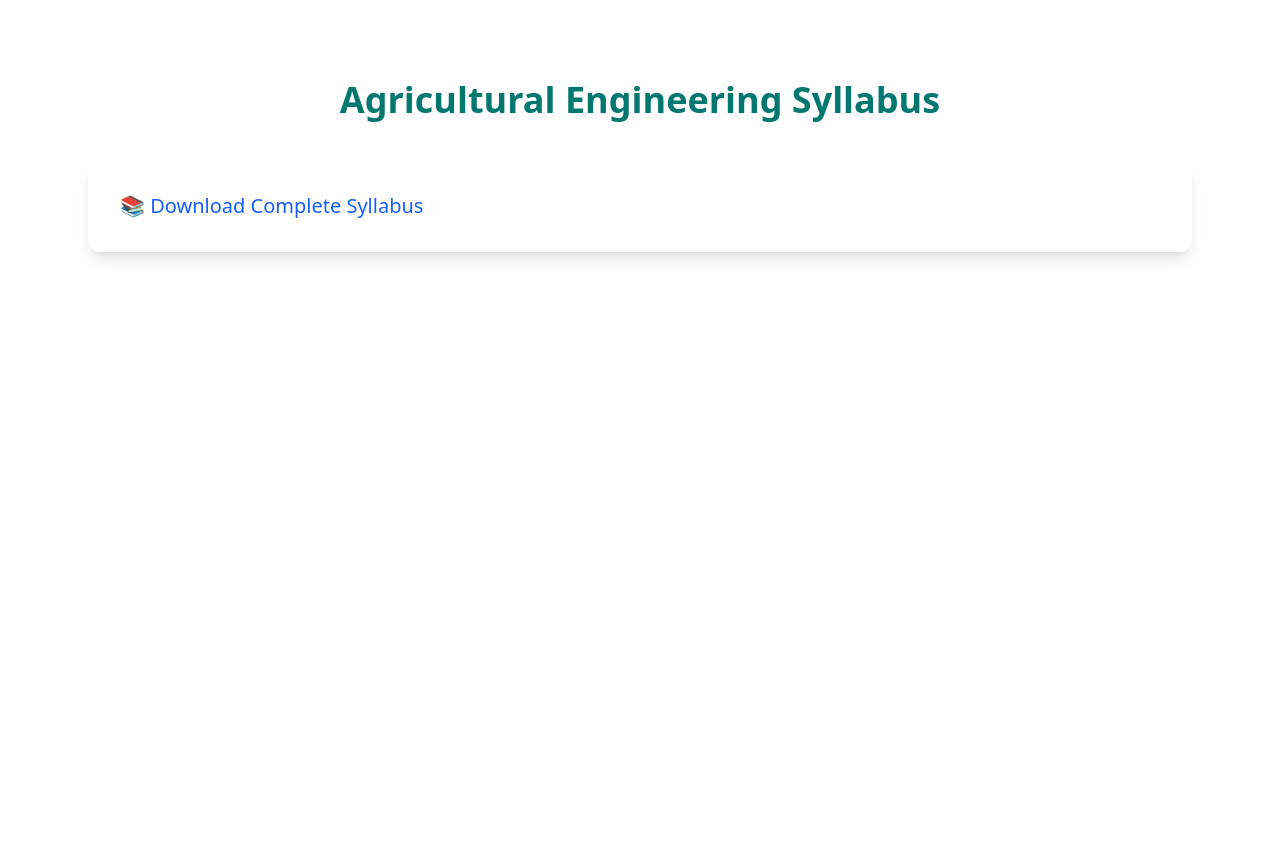
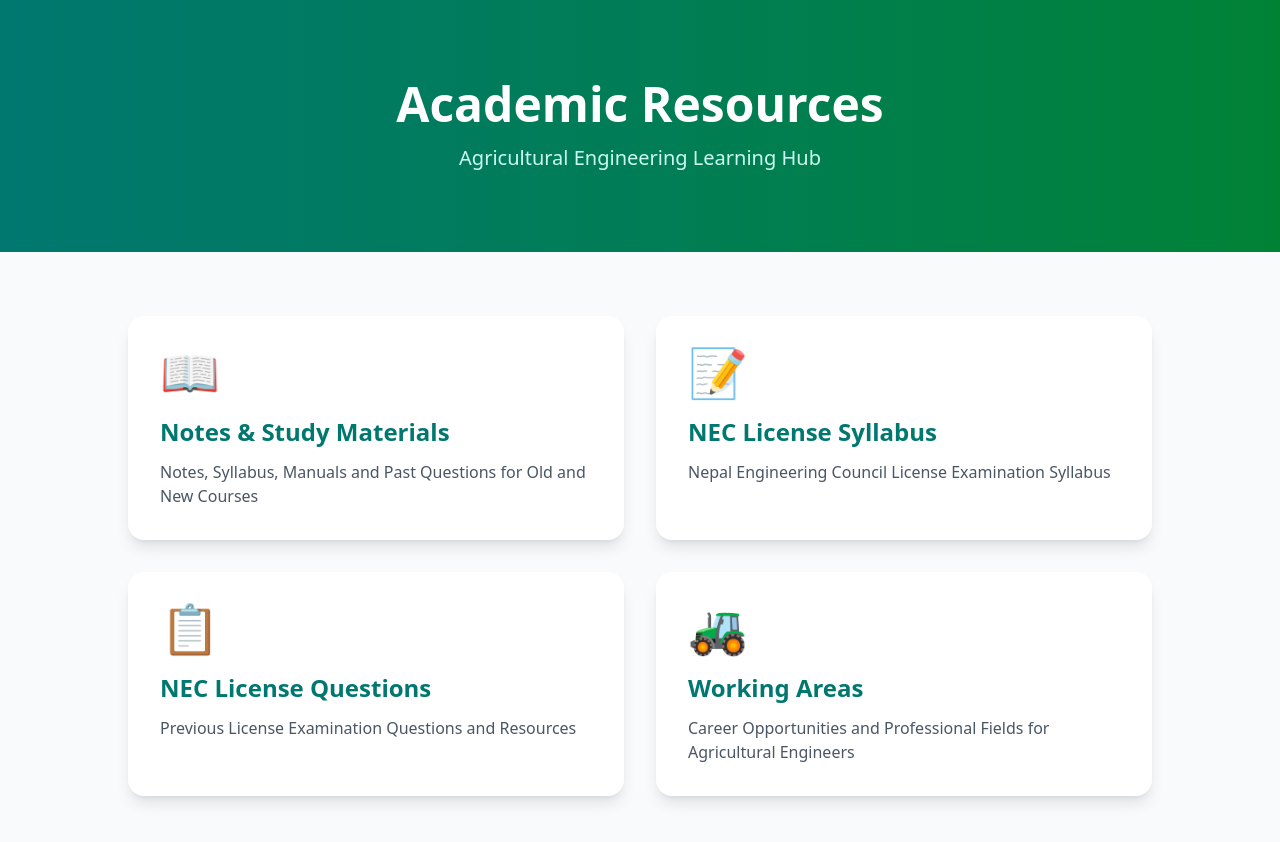
Before and after one commit to naess-c/naess-website-, a Next.js app: page /syllabus in a window 1280 px wide. Shown: the top 842 px of the page. Before the commit the page ends 800 px from the top, so only its background shows below. Built offline with nearby package versions, Linux system fonts and the light colour scheme.

Commit message:
Add sitemap

```diff
--- a/app/agrineer/page.tsx
+++ b/app/agrineer/page.tsx
@@ -103,9 +103,7 @@ export default function AgrineerPage() {
                 )}
 
               </div>
-              <div className="absolute bottom-3 left-3 bg-black/70 text-white px-3 py-1 rounded-lg text-sm font-medium">
-  {journal.volume}
-</div>
+
 
               {/* Content */}
               <div className="p-5">
--- /dev/null
+++ b/app/career/page.tsx
@@ -0,0 +1,166 @@
+export default function CareerPage() {
+  const government = [
+    "Department of Water Resources and Irrigation (DWRI)",
+    "Prime Minister Agriculture Modernization Project (PMAMP)",
+    "Agriculture Knowledge Center (AKC)",
+    "Nepal Agricultural Research Council (NARC)",
+    "Ministry of Agriculture and Livestock Development",
+    "Alternative Energy Promotion Centre (AEPC)",
+    "Ministry of Local Government and Rural Development",
+    "Department of Forests and Soil Conservation",
+    "Department of Hydrology and Meteorology (DHM)",
+    "Center for Agriculture Infrastructure Development and Mechanization Promotion (CAIDMP)",
+  ];
+
+  const ngo = [
+    "Food and Agriculture Organization (FAO)",
+    "International Centre for Integrated Mountain Development (ICIMOD)",
+    "United Nations Development Programme (UNDP)",
+    "Private Agro-tech Companies",
+    "Helvetas Nepal",
+    "Winrock International",
+    "CIMMYT",
+    "OXFAM",
+    "World Food Programme (WFP)",
+    "USAID Projects",
+    "SAARC Agriculture Centre",
+    "Sustainable Agriculture Development Program Nepal (SADP-Nepal)",
+    "Center for Environmental and Agricultural Policy Research, Extension and Development (CEAPRED)",
+    "Forum for Rural Welfare and Agricultural Reform for Development (FORWARD Nepal)",
+    "SAHAS Nepal",
+    "And Many More...",
+  ];
+
+  const privateSector = [
+    "Agricultural Machinery Companies",
+    "Irrigation Equipment Companies",
+    "Renewable Energy Industries",
+    "Solar & Biogas Companies",
+    "Food Processing Industries",
+    "Cold Storage & Dairy Industries",
+    "Agricultural Consultancy Firms",
+    "GIS & Drone Mapping Companies",
+    "Precision Agriculture Startups",
+    "Agribusiness Enterprises",
+    "Agri-Tech Innovation Companies",
+    "Seed Industries",
+    "Fertilizer Industries",
+    "Agricultural Equipment Import Companies",
+    "Agricultural Construction Firms",
+    "Smart Farming Technology Companies",
+  ];
+
+  return (
+    <main className="min-h-screen bg-gray-50">
+
+      {/* Hero Section */}
+      <section className="bg-gradient-to-r from-teal-700 to-green-700 text-white py-20">
+        <div className="max-w-6xl mx-auto px-6 text-center">
+
+          <h1 className="text-5xl font-bold mb-4">
+            Working Areas of Agricultural Engineers
+          </h1>
+
+          <p className="text-xl text-teal-100 max-w-4xl mx-auto">
+            Agricultural Engineers play a vital role in mechanization,
+            irrigation, renewable energy, food processing, research,
+            sustainable agriculture and rural development.
+          </p>
+
+        </div>
+      </section>
+
+      {/* Introduction */}
+      <section className="max-w-5xl mx-auto px-6 py-12 text-center">
+
+        <p className="text-gray-600 text-lg leading-8">
+          Agricultural Engineering is a multidisciplinary profession that
+          integrates engineering principles with agricultural sciences.
+          Graduates can work in government organizations, development
+          agencies, NGOs, INGOs, private industries, research institutions
+          and entrepreneurial ventures.
+        </p>
+
+      </section>
+
+      {/* Government Sector */}
+      <section className="max-w-7xl mx-auto px-6 py-8">
+
+        <div className="bg-white rounded-3xl shadow-lg p-8">
+
+          <h2 className="text-3xl font-bold text-teal-700 mb-8">
+            🏛 Government Sector
+          </h2>
+
+          <div className="grid md:grid-cols-2 gap-4">
+
+            {government.map((item, index) => (
+              <div
+                key={index}
+                className="bg-gray-50 rounded-xl p-4 border-l-4 border-teal-600"
+              >
+                {item}
+              </div>
+            ))}
+
+          </div>
+
+        </div>
+
+      </section>
+
+      {/* NGO & INGO Sector */}
+      <section className="max-w-7xl mx-auto px-6 py-8">
+
+        <div className="bg-white rounded-3xl shadow-lg p-8">
+
+          <h2 className="text-3xl font-bold text-teal-700 mb-8">
+            🌍 NGO & INGO Sector
+          </h2>
+
+          <div className="grid md:grid-cols-2 gap-4">
+
+            {ngo.map((item, index) => (
+              <div
+                key={index}
+                className="bg-gray-50 rounded-xl p-4 border-l-4 border-green-600"
+              >
+                {item}
+              </div>
+            ))}
+
+          </div>
+
+        </div>
+
+      </section>
+
+      {/* Private Sector */}
+      <section className="max-w-7xl mx-auto px-6 py-8 pb-20">
+
+        <div className="bg-white rounded-3xl shadow-lg p-8">
+
+          <h2 className="text-3xl font-bold text-teal-700 mb-8">
+            🚜 Private Sector & Entrepreneurship
+          </h2>
+
+          <div className="grid md:grid-cols-2 gap-4">
+
+            {privateSector.map((item, index) => (
+              <div
+                key={index}
+                className="bg-gray-50 rounded-xl p-4 border-l-4 border-orange-500"
+              >
+                {item}
+              </div>
+            ))}
+
+          </div>
+
+        </div>
+
+      </section>
+
+    </main>
+  );
+}
--- /dev/null
+++ b/app/old-syllabus/page.tsx
@@ -0,0 +1,76 @@
+export default function OldSyllabusPage() {
+  const semesters = [
+    { name: "Semester I", link: "#" },
+    { name: "Semester II", link: "#" },
+    { name: "Semester III", link: "#" },
+    { name: "Semester IV", link: "#" },
+    { name: "Semester V", link: "#" },
+    { name: "Semester VI", link: "#" },
+    { name: "Semester VII", link: "#" },
+    { name: "Semester VIII", link: "#" },
+  ];
+
+  return (
+    <main className="min-h-screen bg-gray-50">
+
+      {/* Hero */}
+      <section className="bg-gradient-to-r from-teal-700 to-green-700 text-white py-20">
+
+        <div className="max-w-6xl mx-auto px-6 text-center">
+
+          <h1 className="text-5xl font-bold mb-4">
+            Old Course Syllabus
+          </h1>
+
+          <p className="text-xl text-teal-100">
+            Bachelor in Agricultural Engineering (2066 Curriculum)
+          </p>
+
+        </div>
+
+      </section>
+
+      {/* Description */}
+      <section className="max-w-5xl mx-auto px-6 py-12 text-center">
+
+        <p className="text-gray-600 leading-8">
+          Access the semester-wise curriculum of the Bachelor in
+          Agricultural Engineering program under the old IOE curriculum.
+        </p>
+
+      </section>
+
+      {/* Semester Cards */}
+      <section className="max-w-6xl mx-auto px-6 pb-20">
+
+        <div className="grid grid-cols-2 md:grid-cols-4 gap-6">
+
+          {semesters.map((semester, index) => (
+            <a
+              key={index}
+              href={semester.link}
+              className="bg-white rounded-2xl shadow-lg p-6 text-center hover:shadow-2xl hover:-translate-y-1 transition-all duration-300"
+            >
+
+              <div className="text-5xl mb-4">
+                📚
+              </div>
+
+              <h2 className="text-xl font-bold text-teal-700">
+                {semester.name}
+              </h2>
+
+              <p className="text-gray-500 mt-2">
+                View Courses
+              </p>
+
+            </a>
+          ))}
+
+        </div>
+
+      </section>
+
+    </main>
+  );
+}
--- /dev/null
+++ b/app/sitemap.ts
@@ -0,0 +1,34 @@
+import { MetadataRoute } from "next";
+
+export default function sitemap(): MetadataRoute.Sitemap {
+  return [
+    {
+      url: "https://naessnepal.org.np",
+      lastModified: new Date(),
+    },
+    {
+      url: "https://naessnepal.org.np/team",
+      lastModified: new Date(),
+    },
+    {
+      url: "https://naessnepal.org.np/alumni",
+      lastModified: new Date(),
+    },
+    {
+      url: "https://naessnepal.org.np/agrineer",
+      lastModified: new Date(),
+    },
+    {
+      url: "https://naessnepal.org.np/notes",
+      lastModified: new Date(),
+    },
+    {
+      url: "https://naessnepal.org.np/career",
+      lastModified: new Date(),
+    },
+    {
+      url: "https://naessnepal.org.np/contact",
+      lastModified: new Date(),
+    },
+  ];
+}
--- a/app/syllabus/page.tsx
+++ b/app/syllabus/page.tsx
@@ -1,22 +1,84 @@
 export default function SyllabusPage() {
+const resources = [
+  {
+    title: "Notes & Study Materials",
+    description:
+      "Notes, Syllabus, Manuals and Past Questions for Old and New Courses",
+    link: "/notes",
+    icon: "📖",
+  },
+  {
+    title: "NEC License Syllabus",
+    description:
+      "Nepal Engineering Council License Examination Syllabus",
+    link: "/nec",
+    icon: "📝",
+  },
+  {
+    title: "NEC License Questions",
+    description:
+      "Previous License Examination Questions and Resources",
+    link: "/license-questions",
+    icon: "📋",
+  },
+  {
+    title: "Working Areas",
+    description:
+      "Career Opportunities and Professional Fields for Agricultural Engineers",
+    link: "/career",
+    icon: "🚜",
+  },
+];
+
   return (
-    <main className="max-w-6xl mx-auto px-6 py-20">
+    <main className="min-h-screen bg-gray-50">
 
-      <h1 className="text-4xl font-bold text-center text-teal-700 mb-10">
-        Agricultural Engineering Syllabus
-      </h1>
+      {/* Hero */}
+      <section className="bg-gradient-to-r from-teal-700 to-green-700 text-white py-20">
 
-      <div className="bg-white shadow-lg rounded-xl p-8">
+        <div className="max-w-6xl mx-auto px-6 text-center">
 
-        <a
-          href="YOUR_SYLLABUS_DRIVE_LINK"
-          target="_blank"
-          className="text-blue-600 text-xl"
-        >
-          📚 Download Complete Syllabus
-        </a>
+          <h1 className="text-5xl font-bold mb-4">
+            Academic Resources
+          </h1>
 
-      </div>
+          <p className="text-xl text-teal-100">
+            Agricultural Engineering Learning Hub
+          </p>
+
+        </div>
+
+      </section>
+
+      {/* Resource Cards */}
+      <section className="max-w-6xl mx-auto px-6 py-16">
+
+        <div className="grid md:grid-cols-2 gap-8 max-w-5xl mx-auto">
+          {resources.map((item, index) => (
+            <a
+              key={index}
+              href={item.link}
+              className="bg-white rounded-2xl shadow-lg hover:shadow-2xl transition-all duration-300 hover:-translate-y-1 p-8"
+            >
+
+              <div className="text-5xl mb-5">
+                {item.icon}
+              </div>
+
+              <h2 className="text-2xl font-bold text-teal-700 mb-3">
+                {item.title}
+              </h2>
+
+              <p className="text-gray-600">
+                {item.description}
+              </p>
+
+            </a>
+          ))}
+
+        </div>
+
+      </section>
 
     </main>
   );
```
